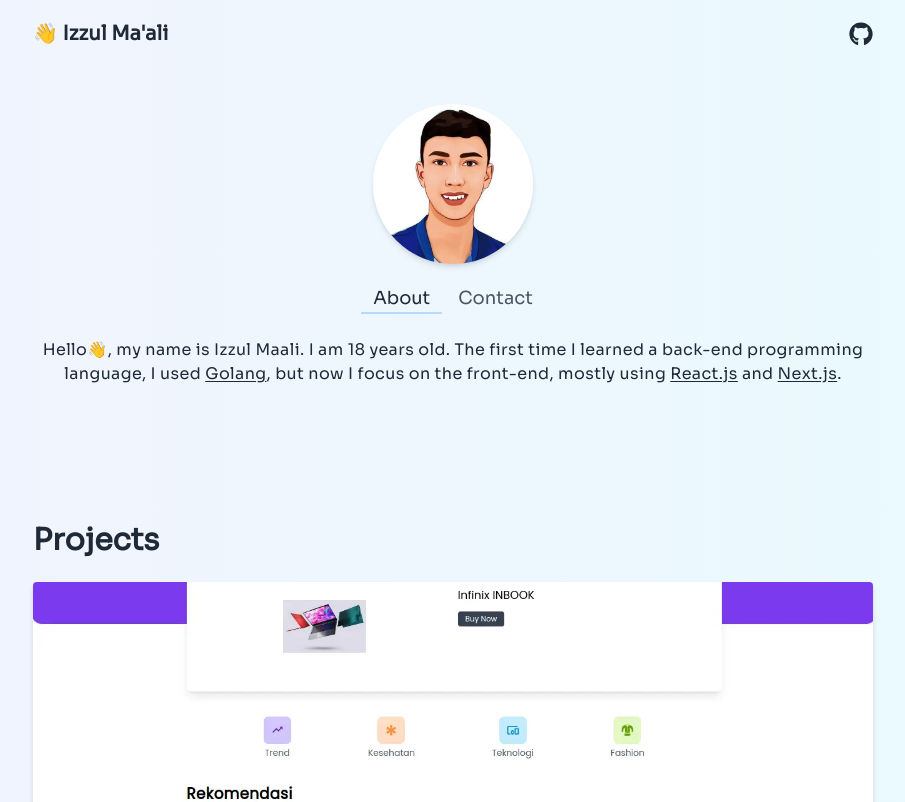
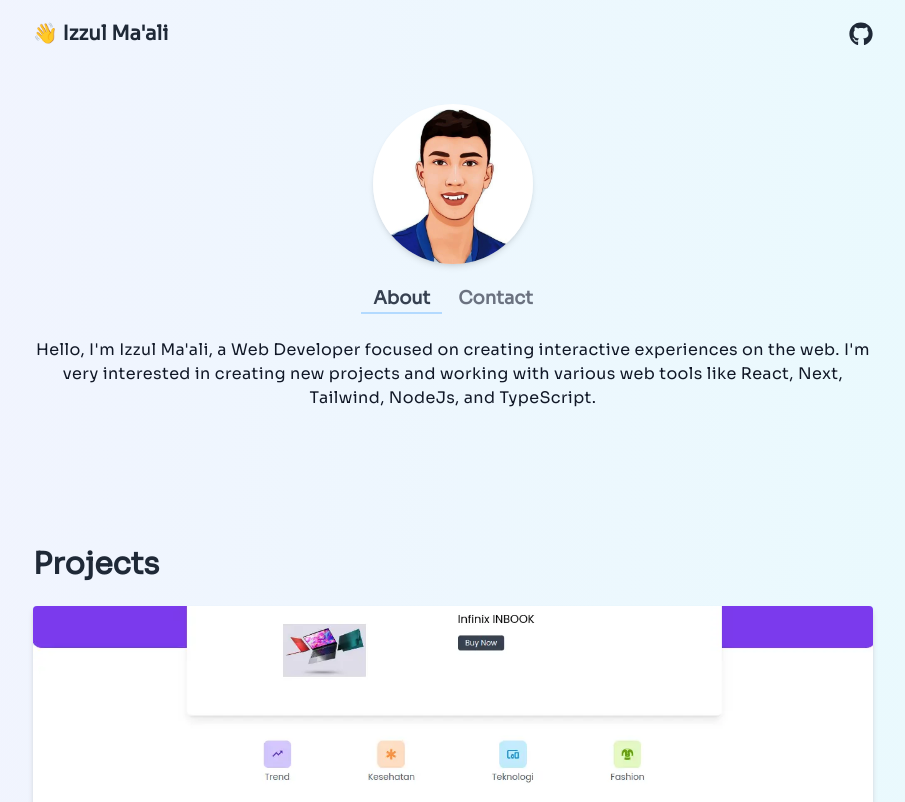
Before and after one commit to izzul-ali/personal-site, a Next.js app: page / in a window 1280 px wide. Shown: the top 802 px of the page, without its empty margins (187-1092 px from the left). Built offline with nearby package versions, Linux system fonts and the light colour scheme.

Commit message:
change the description about me

```diff
--- a/components/home/about-contact.tsx
+++ b/components/home/about-contact.tsx
@@ -8,13 +8,13 @@ export default function AboutContact() {
     <div className="mt-14 mb-24 flex flex-col w-full items-center justify-center overflow-x-hidden">
       <div className="w-40 h-40 bg-[url(/images/me.webp)] bg-cover bg-center shadow-md rounded-full"></div>
 
-      <div className="flex gap-x-1 justify-center w-full text-lg items-center mt-5 font-medium">
+      <div className="flex gap-x-1 justify-center w-full text-base sm:text-lg items-center mt-5 font-semibold">
         <h2
           onClick={() => setSelected('about')}
           className={`px-3 cursor-pointer transition duration-300 border-b-2 border-[#b3daff]  ${
             selected === 'about'
-              ? 'border-opacity-100'
-              : 'border-opacity-0 text-gray-600'
+              ? 'border-opacity-100 text-gray-700'
+              : 'border-opacity-0 text-gray-500'
           }`}
         >
           About
@@ -23,33 +23,24 @@ export default function AboutContact() {
           onClick={() => setSelected('contact')}
           className={`px-3 cursor-pointer transition duration-300 border-b-2 border-[#b3daff] ${
             selected === 'contact'
-              ? 'border-opacity-100'
-              : 'border-opacity-0 text-gray-600'
+              ? 'border-opacity-100 text-gray-700'
+              : 'border-opacity-0 text-gray-500'
           }`}
         >
           Contact
         </h2>
       </div>
-      <div className="mt-6 relative text-center items-start text-base pb-10 [&>p>a]:underline [&>p>a]:underline-offset-2">
+
+      <div className="mt-6 relative text-center items-start text-sm sm:text-base pb-10">
         <p
-          className={`leading-normal transition duration-500 tracking-wide ${
+          className={`leading-normal transition duration-500 tracking-wide text-gray-900 ${
             selected === 'about' ? 'translate-x-0' : '-translate-x-full'
           }`}
         >
-          Hello<span>👋️</span>, my name is Izzul Maali. I am 18 years old. The
-          first time I learned a back-end programming language, I used{' '}
-          <a href="https://go.dev/" target={'_blank'}>
-            Golang
-          </a>
-          , but now I focus on the front-end, mostly using{' '}
-          <a href="https://reactjs.org/" target={'_blank'}>
-            React.js
-          </a>{' '}
-          and{' '}
-          <a href="https://nextjs.org/" target={'_blank'}>
-            Next.js
-          </a>
-          .
+          Hello, I'm Izzul Ma'ali, a Web Developer focused on creating
+          interactive experiences on the web. I'm very interested in creating
+          new projects and working with various web tools like React, Next,
+          Tailwind, NodeJs, and TypeScript.
         </p>
 
         <div
```
